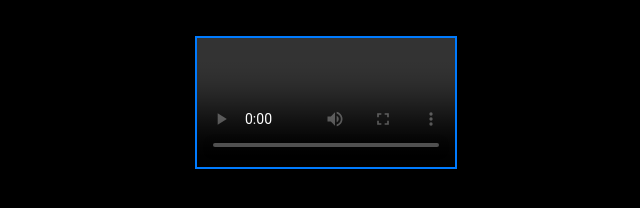
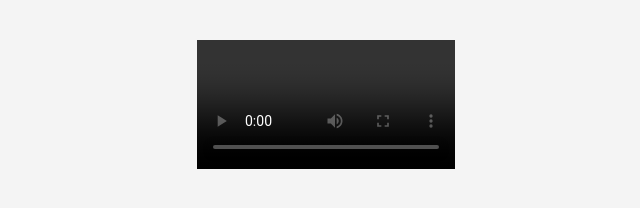
Before and after one commit to onthinice/UniversalMediaPlayer, a plain HTML site: page index.html in a window 1280 px wide. Shown: the part 392-600 px from the top of the page, without its empty margins (314-954 px from the left). Drawn offline with Linux system fonts and the light colour scheme.

Commit message:
Update index.html

```diff
--- a/index.html
+++ b/index.html
@@ -1,4 +1,3 @@
-<!DOCTYPE html>
 <html lang="en">
 <head>
     <meta charset="UTF-8">
@@ -14,17 +13,15 @@
             align-items: center;
             justify-content: center;
             min-height: 100vh;
-            background-color: #000000; /* Black background */
-            color: white; /* White text for better contrast */
+            background-color: #f4f4f4;
         }
         .container {
             text-align: center;
         }
         video {
             width: 80%;
-            max-width: 1080px; /* Increased max-width to allow 1080p and higher */
+            max-width: 800px;
             margin-top: 20px;
-            border: 2px solid #007BFF; /* Optional border for the video */
         }
         form {
             margin-bottom: 20px;
```
